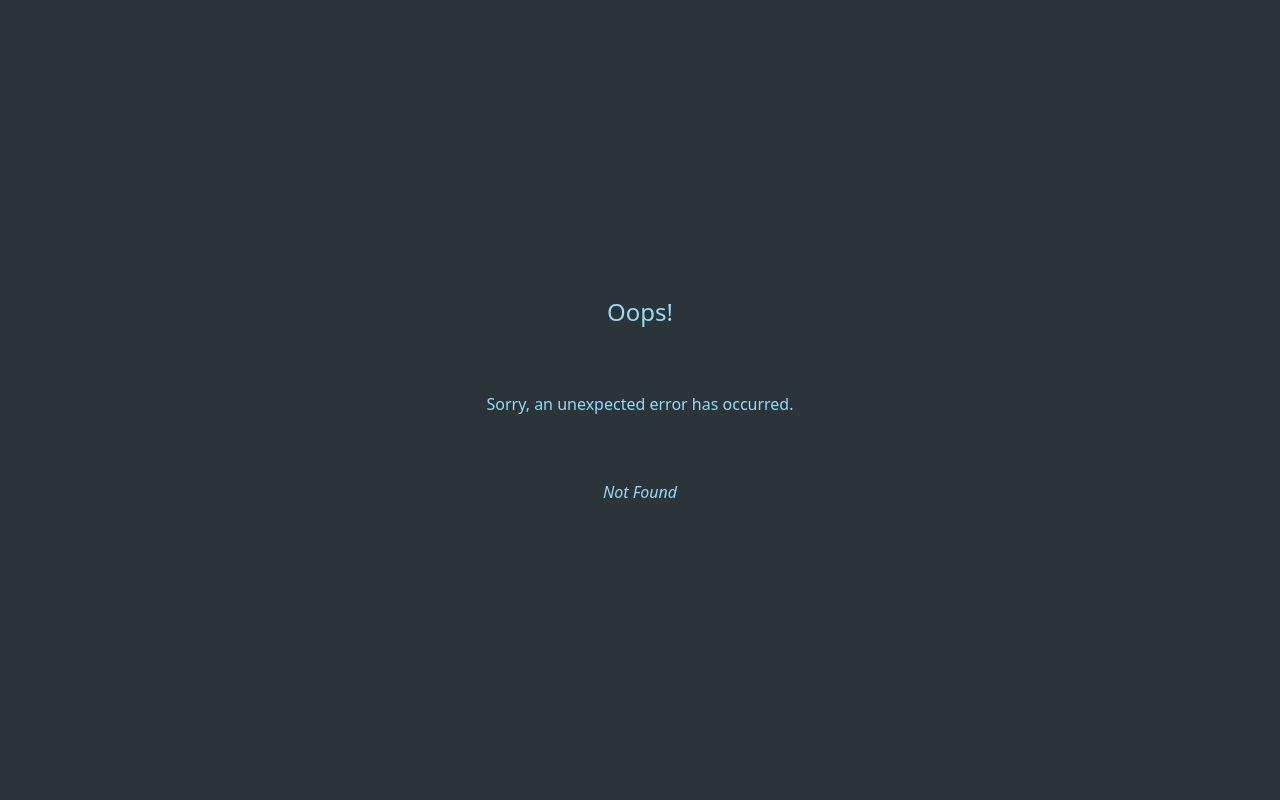
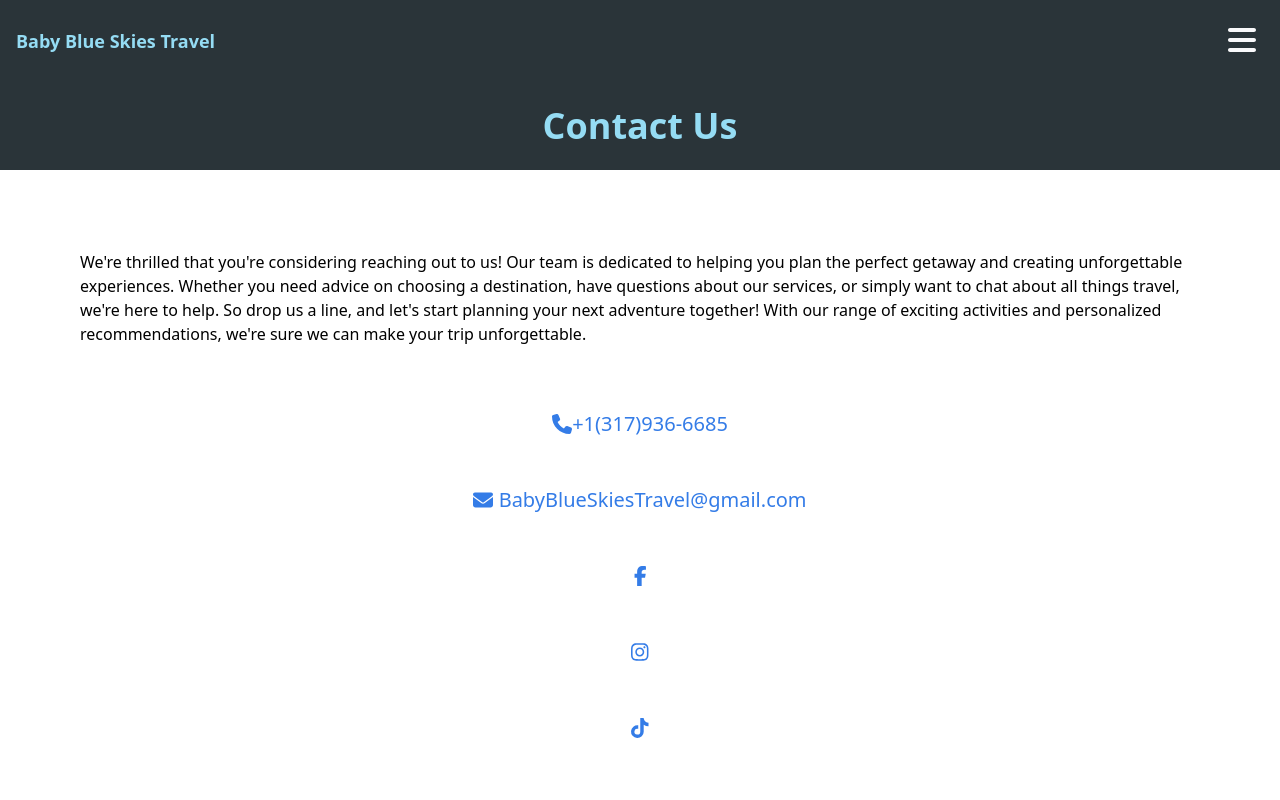
Before and after one commit to RMarmolejo90/Baby-Blue-Skies, a React (Vite) app in the folder front-end/: page /contact in a window 1280 px wide. Before the commit this address had no page. Shown: the top 800 px of the page. Built offline with nearby package versions, Linux system fonts and the light colour scheme.

Commit message:
contact page

```diff
--- a/front-end/src/components/navbar.jsx
+++ b/front-end/src/components/navbar.jsx
@@ -17,7 +17,7 @@ export default function Navbar() {
   return (
     <div>
       <div className='p-2 max-w-screen bg-dark-shade text-white-shade flex flex-row flex-wrap justify-between items-center'>
-        <h2 className='m-2 text-2xl font-bold text-primary-light'>Baby Blue Skies Travel</h2>
+        <h2 className='m-2 text-lg font-bold text-primary-light'>Baby Blue Skies Travel</h2>
         <button className='ml-auto' onClick={handleMenuToggle}><FontAwesomeIcon className='fa-2x text-white-shade hover:text-secondary-dark m-4' icon={faBars}/></button>
       </div>
       <div className={toggleMenu === 'active' ? " rounded-b-xl shadow-xl bg-dark-shade max-w-sm absolute top-20 right-0 z-20" : "hidden" }>
--- a/front-end/src/pages/contact.jsx
+++ b/front-end/src/pages/contact.jsx
@@ -1,27 +1,33 @@
 import React from 'react'
+import Footer from '../components/footer'
+import Navbar from '../components/navbar'
 import { FontAwesomeIcon } from '@fortawesome/react-fontawesome'
 import { faPhone } from '@fortawesome/free-solid-svg-icons'
-import { faEnvelope, faFacebook} from '@fortawesome/free-solid-svg-icons'
-
+import { faEnvelope } from '@fortawesome/free-solid-svg-icons'
+import { faFacebookF, faInstagram, faTiktok } from '@fortawesome/free-brands-svg-icons'
 
 
 export default function Contact() {
   return (
-    <div className='px-20'>
-        <h3>Contact Us</h3>
+    <div>
+        <Navbar />
+        <h3 className='text-center py-6 bg-dark-shade text-4xl text-primary-light font-bold'>Contact Us</h3>
+        <div className='px-20 py-10'>
             <p className='py-10'>We're thrilled that you're considering reaching out to us!
             Our team is dedicated to helping you plan the perfect getaway and creating unforgettable experiences. Whether you need advice on choosing a destination, have questions about our services, or simply want to chat about all things travel, we're here to help. So drop us a line, and let's start planning your next adventure together! With our range of exciting activities and personalized recommendations,
             we're sure we can make your trip unforgettable.
             </p>
             <div className='flex flex-col items-center justify-between'>
-            <ul>
-                <li><FontAwesomeIcon icon={faPhone} /><a href="tel:+13179366685">+1(317)936-6685</a></li>
-                <li><FontAwesomeIcon icon={faEnvelope} />BabyBlueSkiesTravel@gmail.com</li>
-                <li><FontAwesomeIcon icon={faFacebook} /></li>
-                <li>Instagram</li>
-                <li>TikTok</li>
+                <ul className='text-primary-dark flex flex-col items-between justify-center text-center text-xl'>
+                    <li className='py-6 px-2 hover:border-b hover:cursor-pointer hover:border-primary-dark'><FontAwesomeIcon icon={faPhone} /><a href="tel:+13179366685">+1(317)936-6685</a></li>
+                    <li className='py-6 px-2 hover:border-b hover:cursor-pointer hover:border-primary-dark'><FontAwesomeIcon icon={faEnvelope} /> BabyBlueSkiesTravel@gmail.com</li>
+                    <li className='py-6 px-2 hover:border-b hover:cursor-pointer hover:border-primary-dark'><FontAwesomeIcon icon={faFacebookF} /></li>
+                    <li className='py-6 px-2 hover:border-b hover:cursor-pointer hover:border-primary-dark'><FontAwesomeIcon icon={faInstagram} /></li>
+                    <li className='py-6 px-2 hover:border-b hover:cursor-pointer hover:border-primary-dark'><FontAwesomeIcon icon={faTiktok} /></li>
                 </ul>
             </div>
         </div>
+        <Footer />
+    </div>
   )
 }
```
Also changed, not shown: front-end/src/main.jsx (+6 -1 lines). Lines whose indentation alone changed are shown as unchanged.
